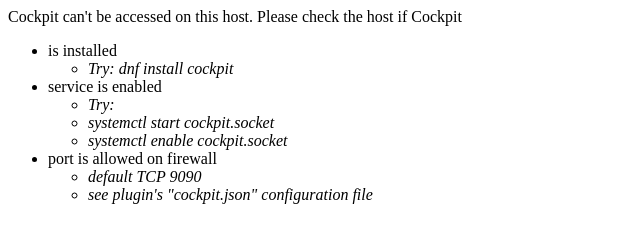
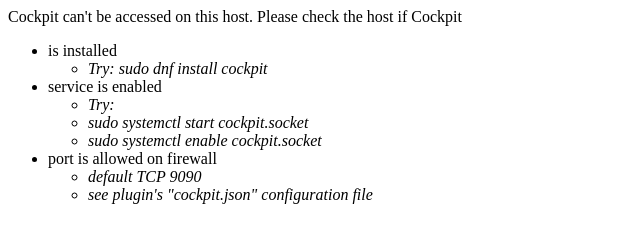
Before and after one commit to oVirt/samples-uiplugins, a plain HTML site: page cockpit-plugin/cockpit-resources/noCockpit.html in a window 1280 px wide. Shown: the whole page, without its empty margins (0-640 px from the left). Drawn offline with Linux system fonts and the light colour scheme.

Commit message:
Add 'sudo' to troubleshooting hints
Change-Id: I49b6f492c9130e0a2285adb085b1bd20cc332165
Bug-Url: https://bugzilla.redhat.com/1329536
Signed-off-by: Marek Libra <mlibra@redhat.com>

```diff
--- a/cockpit-plugin/cockpit-resources/noCockpit.html
+++ b/cockpit-plugin/cockpit-resources/noCockpit.html
@@ -9,7 +9,7 @@
     <li>is installed
         <i>
             <ul>
-                <li>Try: dnf install cockpit</li>
+                <li>Try: sudo dnf install cockpit</li>
             </ul>
         </i>
     </li>
@@ -17,8 +17,8 @@
     <li>service is enabled <i>
         <ul>
             <li>Try:</li>
-            <li>systemctl start cockpit.socket</li>
-            <li>systemctl enable cockpit.socket</li>
+            <li>sudo systemctl start cockpit.socket</li>
+            <li>sudo systemctl enable cockpit.socket</li>
         </ul>
     </i></li>
 
```
